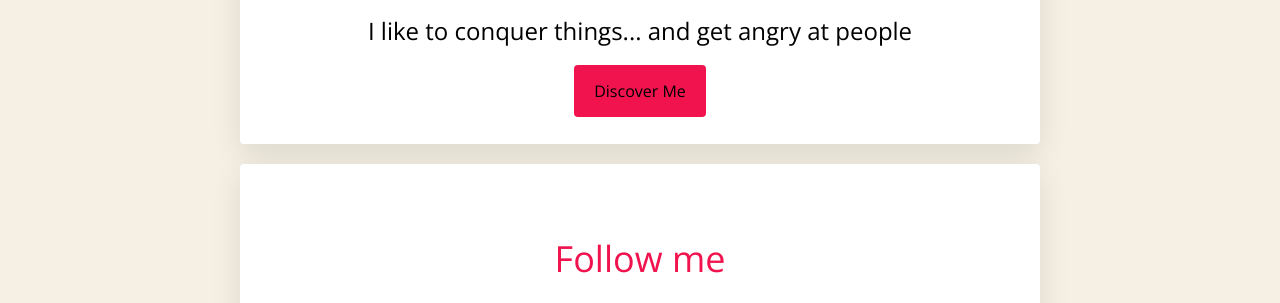
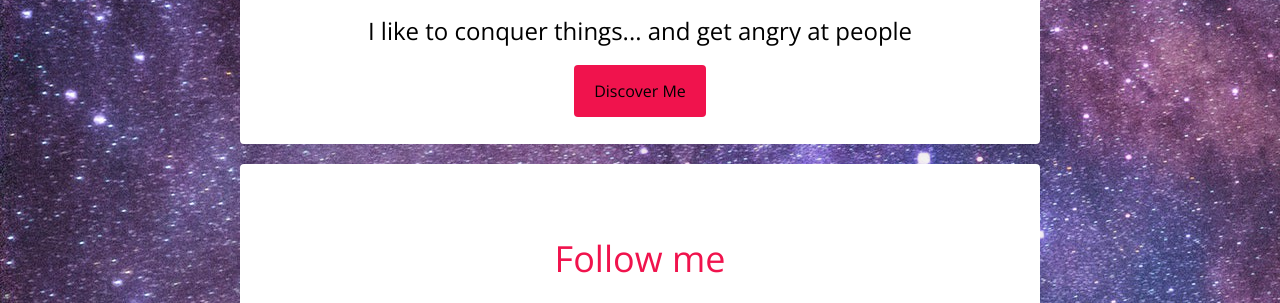
Before and after one commit to Arthidm/profile, a plain HTML site: page index.html in a window 1280 px wide. Shown: the part 511-814 px from the top of the page. Drawn offline with nearby package versions, Linux system fonts and the light colour scheme.

Commit message:
background image

```diff
--- a/style.css
+++ b/style.css
@@ -1,5 +1,5 @@
 body {
-    background: #f5f0e3;
+    background-image: url(./images/stars.png);
     color: #000000;
     font-family: 'Open Sans', sans-serif;
     font-size: 24px;
```
Also changed, not shown: images/stars.png (added).
